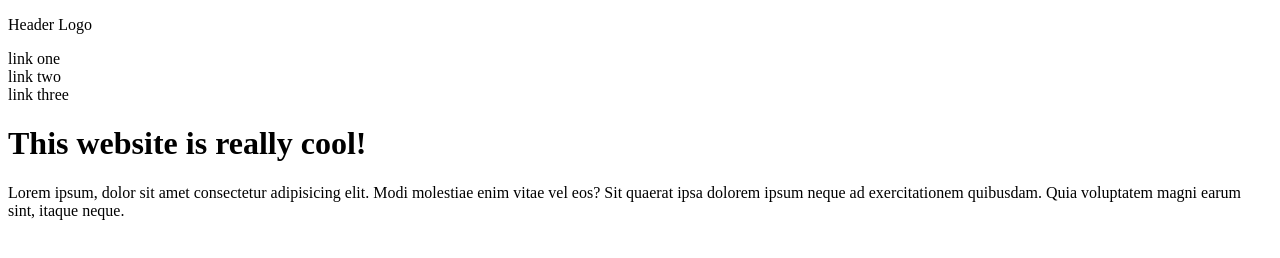
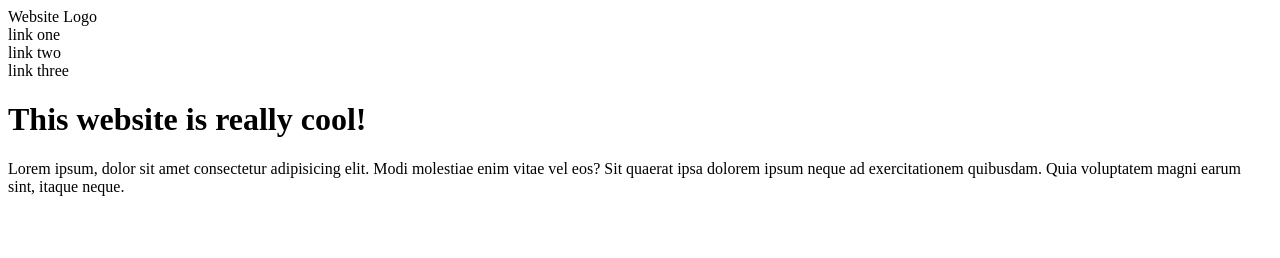
Before and after one commit to Pratyush-the-Thakur/Landing-page, a plain HTML site: page index.html in a window 1280 px wide. Drawn offline with Linux system fonts and the light colour scheme.

Commit message:
Layed out structure for header

```diff
--- a/index.html
+++ b/index.html
@@ -8,8 +8,9 @@
     <link rel="stylesheet" href="styles.css">
 </head>
 <body>
-    <p id="logo">Header Logo</p>
+
     <div class="header">
+        <div class="logo">Website Logo</div>
         <div>link one</div>
         <div>link two</div>
         <div>link three</div>
```
